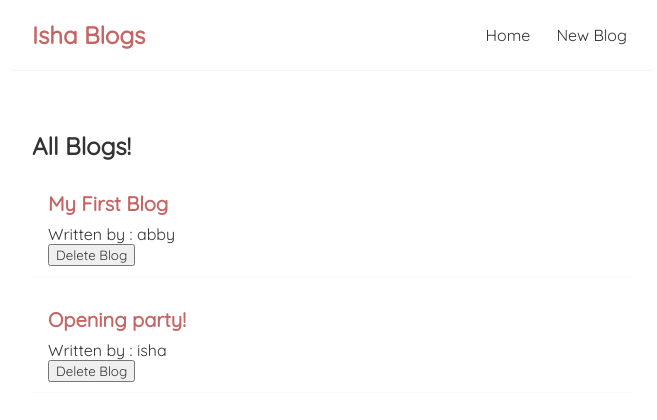
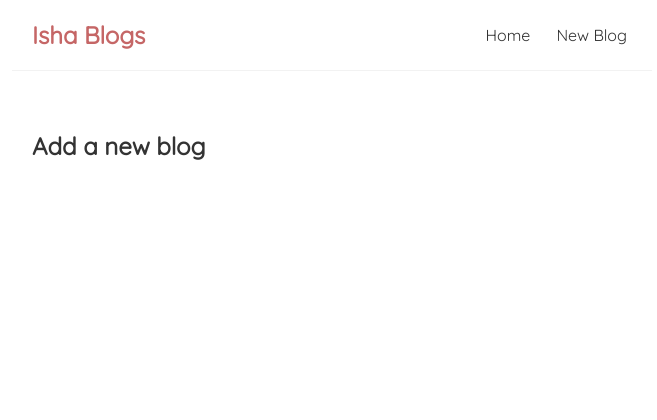
Before and after one commit to abhipshapatro/reactjs-projects, a React (Create React App) app in the folder blog/isha-blog/: page /create in a window 1280 px wide. Shown: the top 420 px of the page, without its empty margins (308-965 px from the left). Built offline with nearby package versions, Linux system fonts and the light colour scheme; data requests are answered from the project's data file.

Commit message:
exact match routes

```diff
--- a/blog/isha-blog/src/App.js
+++ b/blog/isha-blog/src/App.js
@@ -1,6 +1,7 @@
 import Navbar from './Navbar';
 import Home from './Home';
 import { BrowserRouter as Router, Route , Switch } from 'react-router-dom';
+import Create from './Create';
 
 function App() {
   return (
@@ -9,8 +10,11 @@
       <Navbar />
       <div className="content">
         <Switch>
-          <Route path="/">
+          <Route exact path="/">
             <Home />
+          </Route>
+          <Route path="/create">
+            <Create />
           </Route>
         </Switch>
       </div>
@@ -20,3 +24,5 @@
 }
 
 export default App;
+
+//switch surrounds the route >> makes sure only one route component shows at one time
--- /dev/null
+++ b/blog/isha-blog/src/Create.js
@@ -0,0 +1,9 @@
+const Create = () => {
+    return (
+        <div className="create">
+            <h2>Add a new blog</h2>
+        </div>
+      );
+}
+
+export default Create;
```
